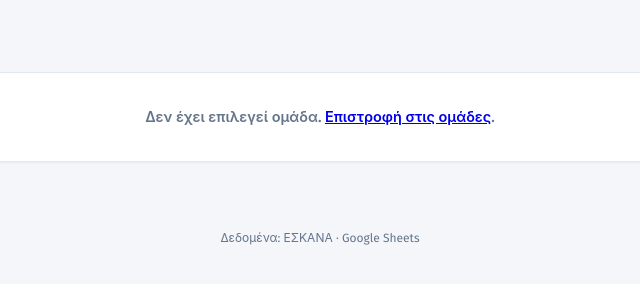
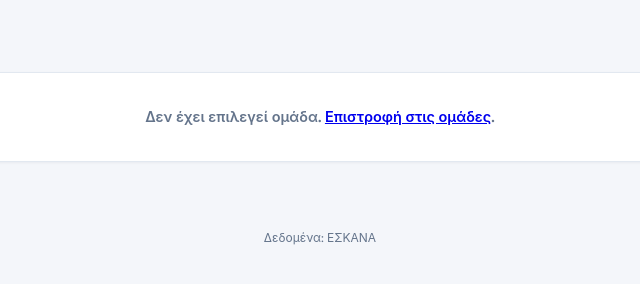
Before and after one commit to LaryT/gamecenter-2018, a plain HTML site: page html/team_e.html in a window 1280 px wide. Shown: the full height of the page, 320-960 px from the left. Drawn offline with Linux system fonts and the light colour scheme; a web font is replaced by a local one.

Commit message:
DEDOMENA : ESKANA

```diff
--- a/html/team_e.html
+++ b/html/team_e.html
@@ -456,7 +456,7 @@
     <div class="loading">Φόρτωση στοιχείων ομάδας…</div>
   </div>
 </main>
-<footer>Δεδομένα: ΕΣΚΑΝΑ · Google Sheets</footer>
+<footer>Δεδομένα: ΕΣΚΑΝΑ</footer>
 
 <script>
 /* ============================================================================
```
Also changed, not shown: html/teams_e.html (+1 -1 lines).
